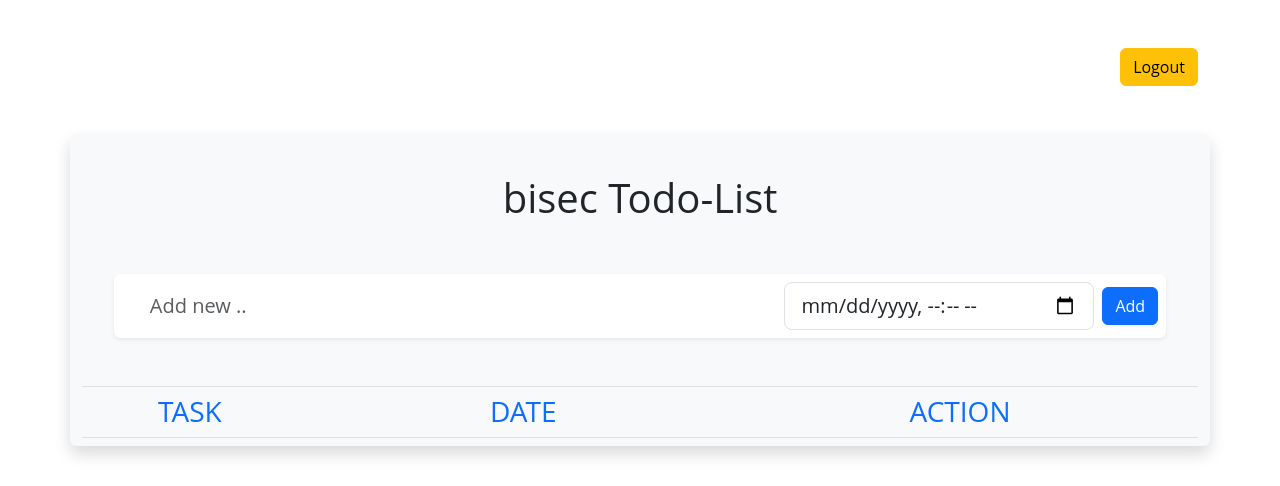
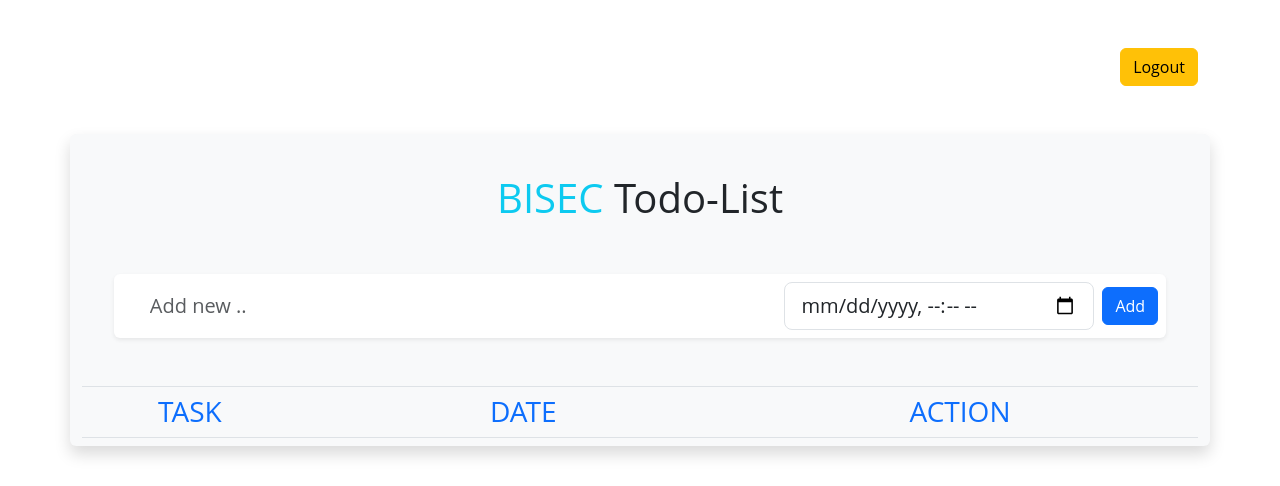
Before and after one commit to Jakez00/TodoList---PHP-OOP, a PHP site: page / in a window 1280 px wide. Shown: the top 486 px of the page. Run offline with PHP 8.4, Linux system fonts and the light colour scheme; a user stored in the database is signed in; data that the repository does not hold is empty; some libraries are stand-ins or nearby versions.

Commit message:
updatename

```diff
--- a/index.php
+++ b/index.php
@@ -32,9 +32,9 @@
     <!-- App title section -->
     <div class="row m-1 p-4">
         <div class="col">
-            <div class="p-1 h1 text-dark text-center mx-auto display-inline-block">
-                <?php echo $_SESSION['username'] ?> Todo-List
-            </div>
+
+             <h1 class="p-1 text-dark text-center mx-auto display-inline-block"><span class="text-uppercase text-info"><?php echo $_SESSION['username'] ?></span>  Todo-List</h1>
+
         </div>
     </div>
     <!-- Create todo section -->
```
